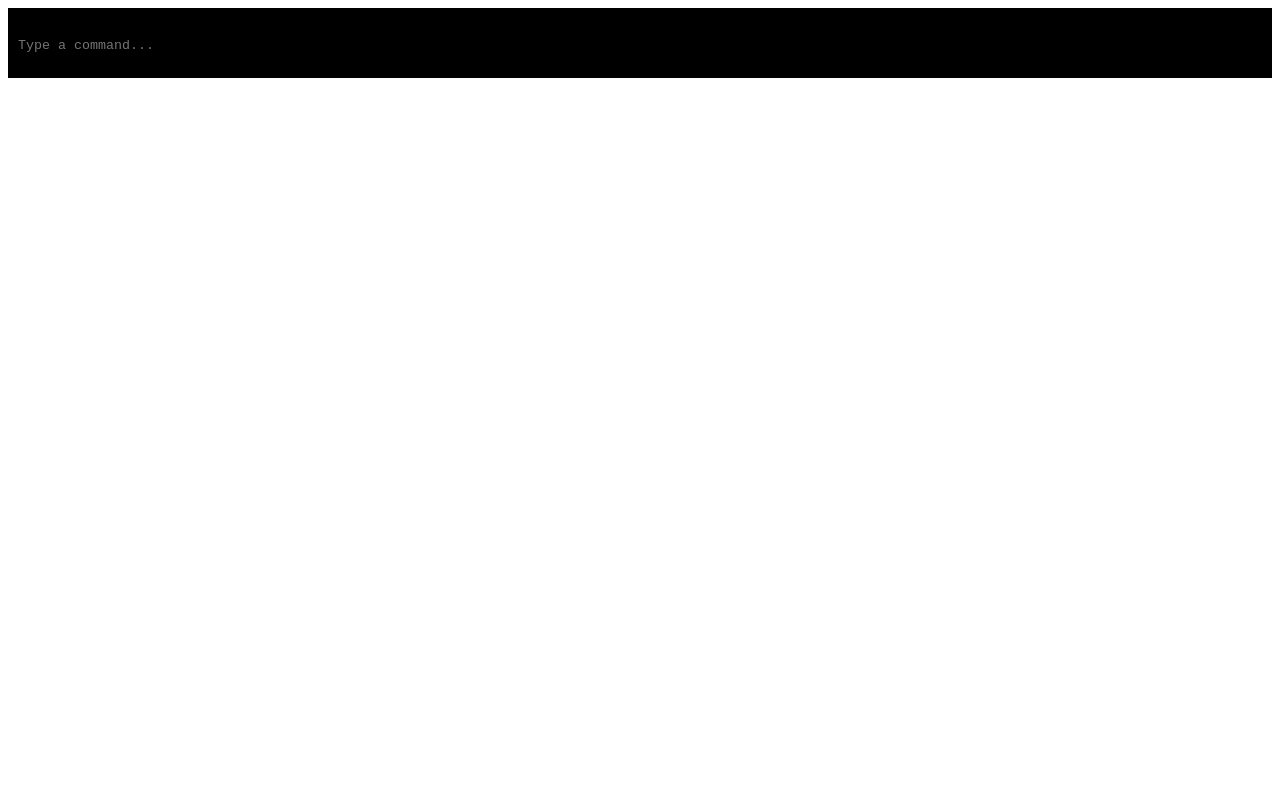
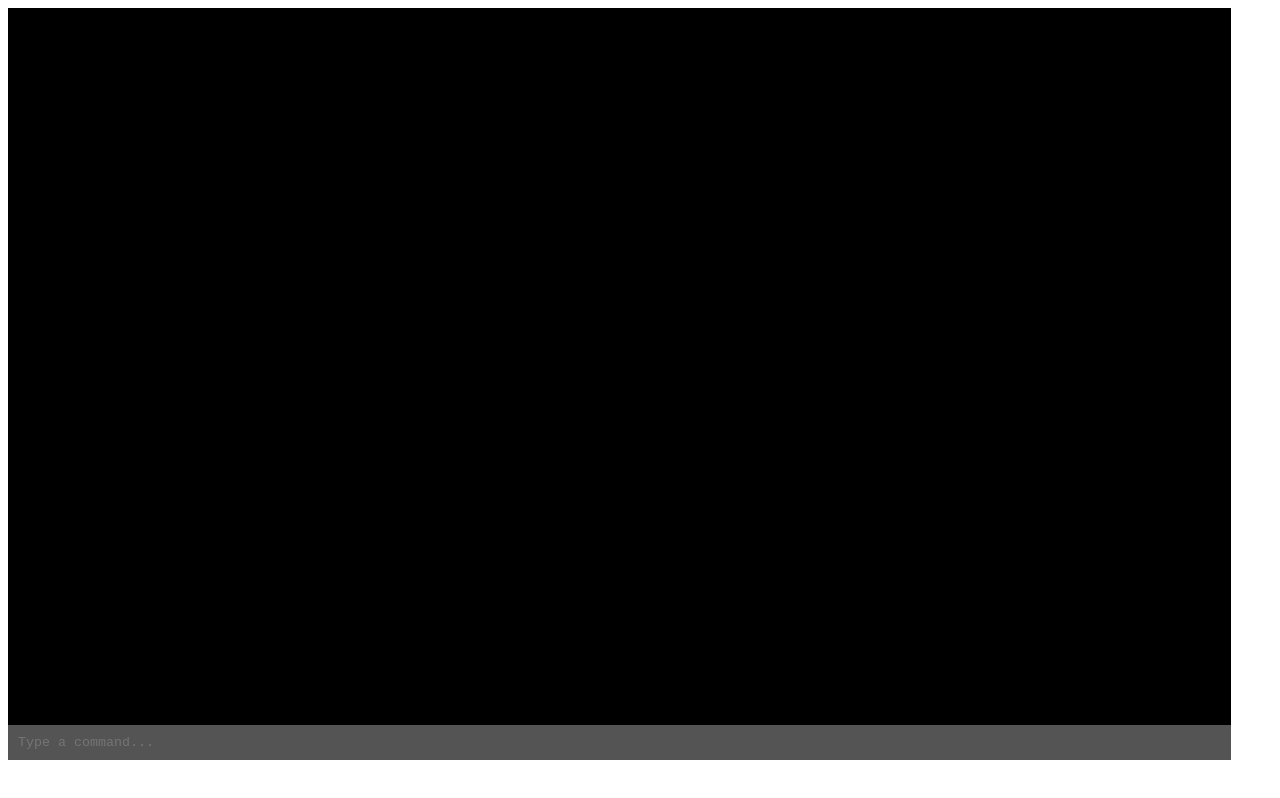
Before and after one commit to konbraphat51/CliAdventure, a Vue app: page / in a window 1280 px wide. Built offline with nearby package versions, Linux system fonts and the light colour scheme.

Commit message:
style screen

```diff
--- a/src/components/GameScreen/CliBox.vue
+++ b/src/components/GameScreen/CliBox.vue
@@ -35,11 +35,12 @@ export default {
 				{{ line.line }}
 			</div>
 		</div>
-		<textarea
+		<input
 			v-model="userInput"
 			@keyup.enter="handleInput"
 			placeholder="Type a command..."
-		></textarea>
+			class="input-box"
+		/>
 	</div>
 </template>
 
@@ -47,54 +48,33 @@ export default {
 .CliBox {
 	display: flex;
 	flex-direction: column;
-	height: 100%;
+	height: 94vh; /* Expand to full screen height */
+	width: 94vw; /* Expand to full screen width */
 }
 
 .output {
 	flex: 1;
-	overflow-y: auto;
+	overflow-y: auto; /* Enable vertical scrolling */
+	overflow-x: hidden; /* Disable horizontal scrolling */
 	background: black;
 	color: white;
 	padding: 10px;
 	font-family: monospace;
+	width: 100%;
 }
 
-textarea {
-	resize: none;
+.input-box {
+	width: 100%;
 	border: none;
 	padding: 10px;
 	font-family: monospace;
-	background: black; /* Match the .output background color */
-	color: white; /* Match the .output text color */
-	caret-color: white; /* Ensure caret is visible */
+	background: rgb(84, 84, 84);
+	color: white;
+	caret-color: white;
 }
 
-textarea:focus {
+.input-box:focus {
 	outline: none;
-}
-
-textarea:not(:focus) {
-	position: relative;
-}
-
-textarea:not(:focus)::after {
-	content: "";
-	position: absolute;
-	right: 10px; /* Adjust based on padding */
-	width: 2px;
-	height: 1em;
-	background-color: white;
-	animation: blink 1s steps(2, start) infinite;
-}
-
-@keyframes blink {
-	0%,
-	100% {
-		border-color: transparent;
-	}
-	50% {
-		border-color: white;
-	}
 }
 
 .normal {
```
